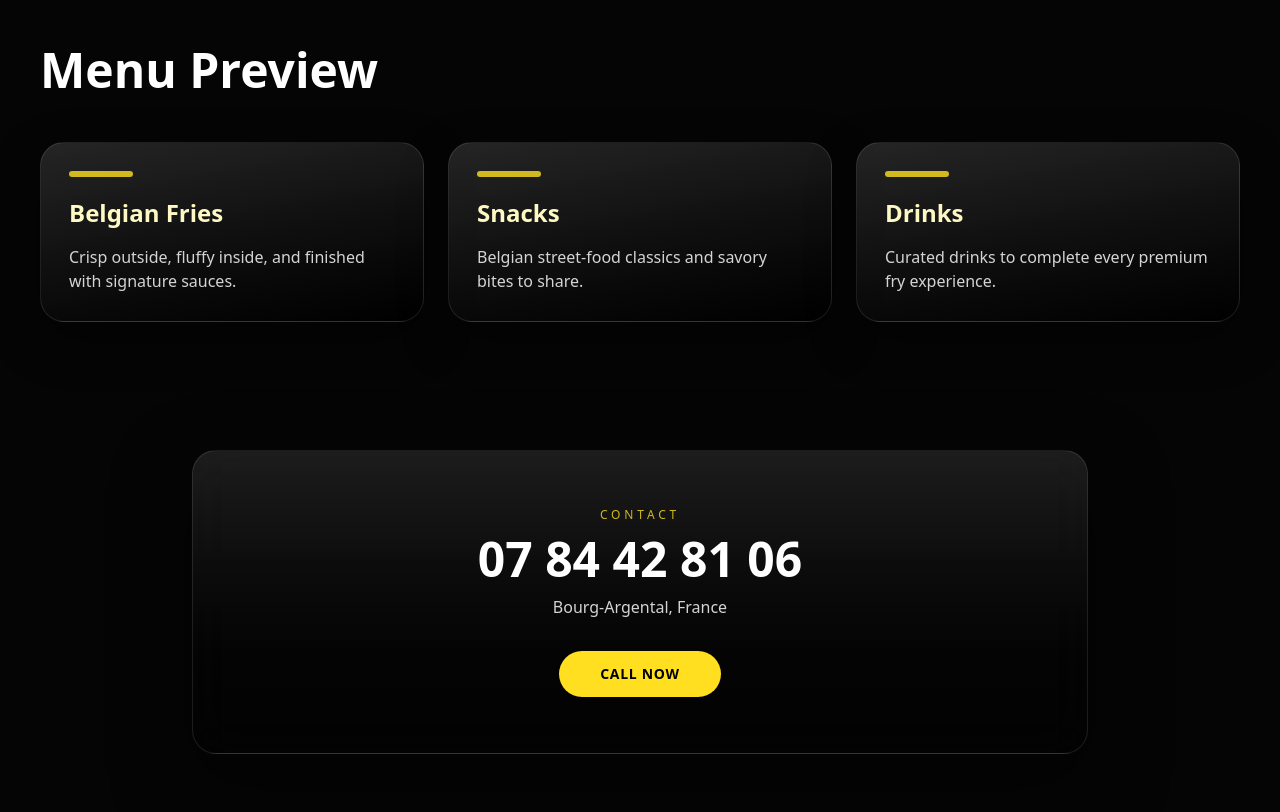
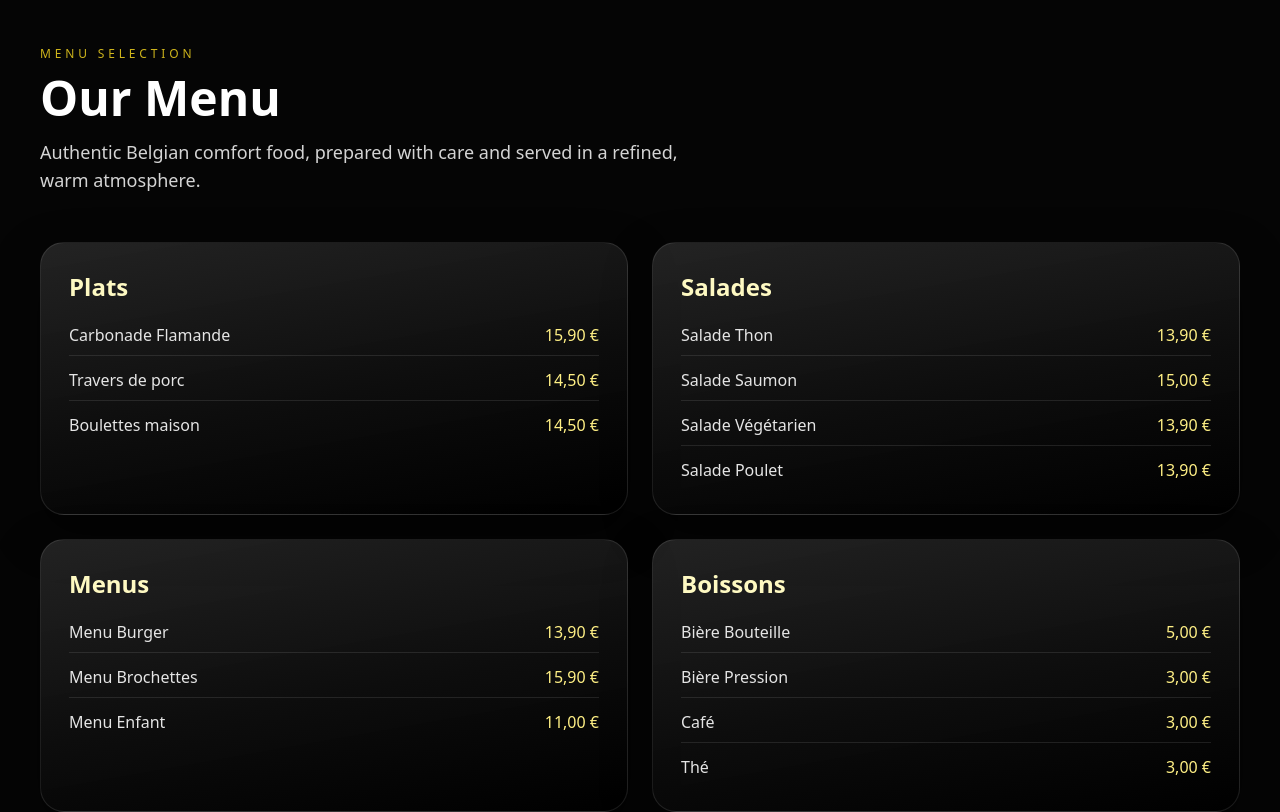
Before and after one commit to ardrotterdam/frietkot-bourg-argental, a Next.js app: page / in a window 1280 px wide. Shown: the part 1400-2212 px from the top of the page. Built offline with nearby package versions, Linux system fonts and the light colour scheme.

Commit message:
Revamp menu section on homepage by updating layout and content; introduce new categories for dishes and drinks, enhancing user experience and engagement with detailed offerings.

```diff
--- a/app/page.tsx
+++ b/app/page.tsx
@@ -91,32 +91,98 @@ export default function Home() {
 
         <section id="menu" className="px-6 py-24 md:px-10">
           <div className="mx-auto w-full max-w-7xl">
-            <h2 className="mb-12 text-3xl font-semibold md:text-5xl">
-              Menu Preview
-            </h2>
-            <div className="grid gap-6 md:grid-cols-3">
-              <article className="group rounded-3xl border border-white/10 bg-[linear-gradient(170deg,rgba(255,255,255,0.13),rgba(18,18,18,0.74)_55%,rgba(0,0,0,0.96))] p-7 shadow-[0_18px_48px_rgba(0,0,0,0.45)] transition-all duration-300 hover:-translate-y-1.5 hover:border-yellow-300/45 hover:shadow-[0_24px_60px_rgba(250,204,21,0.15)]">
-                <div className="mb-5 h-1.5 w-16 rounded-full bg-yellow-300/80 transition-all duration-300 group-hover:w-24" />
-                <h3 className="text-2xl font-semibold text-yellow-100">
-                  Belgian Fries
+            <p className="mb-3 text-xs uppercase tracking-[0.32em] text-yellow-300/80">
+              Menu Selection
+            </p>
+            <h2 className="text-3xl font-semibold md:text-5xl">Our Menu</h2>
+            <p className="mt-4 max-w-2xl text-neutral-300 md:text-lg">
+              Authentic Belgian comfort food, prepared with care and served in a
+              refined, warm atmosphere.
+            </p>
+
+            <div className="mt-12 grid gap-6 md:grid-cols-2">
+              <article className="rounded-3xl border border-white/10 bg-[linear-gradient(170deg,rgba(255,255,255,0.12),rgba(16,16,16,0.75)_55%,rgba(0,0,0,0.95))] p-7 shadow-[0_18px_48px_rgba(0,0,0,0.45)] transition-all duration-300 hover:-translate-y-1 hover:border-yellow-300/45 hover:shadow-[0_24px_60px_rgba(250,204,21,0.15)]">
+                <h3 className="mb-5 text-2xl font-semibold text-yellow-100">Plats</h3>
+                <ul className="space-y-3 text-neutral-200">
+                  <li className="flex items-center justify-between gap-4 border-b border-white/10 pb-2">
+                    <span>Carbonade Flamande</span>
+                    <span className="font-medium text-yellow-200">15,90 €</span>
+                  </li>
+                  <li className="flex items-center justify-between gap-4 border-b border-white/10 pb-2">
+                    <span>Travers de porc</span>
+                    <span className="font-medium text-yellow-200">14,50 €</span>
+                  </li>
+                  <li className="flex items-center justify-between gap-4 pb-1">
+                    <span>Boulettes maison</span>
+                    <span className="font-medium text-yellow-200">14,50 €</span>
+                  </li>
+                </ul>
+              </article>
+
+              <article className="rounded-3xl border border-white/10 bg-[linear-gradient(170deg,rgba(255,255,255,0.12),rgba(16,16,16,0.75)_55%,rgba(0,0,0,0.95))] p-7 shadow-[0_18px_48px_rgba(0,0,0,0.45)] transition-all duration-300 hover:-translate-y-1 hover:border-yellow-300/45 hover:shadow-[0_24px_60px_rgba(250,204,21,0.15)]">
+                <h3 className="mb-5 text-2xl font-semibold text-yellow-100">
+                  Salades
                 </h3>
-                <p className="mt-4 text-neutral-300">
-                  Crisp outside, fluffy inside, and finished with signature sauces.
-                </p>
+                <ul className="space-y-3 text-neutral-200">
+                  <li className="flex items-center justify-between gap-4 border-b border-white/10 pb-2">
+                    <span>Salade Thon</span>
+                    <span className="font-medium text-yellow-200">13,90 €</span>
+                  </li>
+                  <li className="flex items-center justify-between gap-4 border-b border-white/10 pb-2">
+                    <span>Salade Saumon</span>
+                    <span className="font-medium text-yellow-200">15,00 €</span>
+                  </li>
+                  <li className="flex items-center justify-between gap-4 border-b border-white/10 pb-2">
+                    <span>Salade Végétarien</span>
+                    <span className="font-medium text-yellow-200">13,90 €</span>
+                  </li>
+                  <li className="flex items-center justify-between gap-4 pb-1">
+                    <span>Salade Poulet</span>
+                    <span className="font-medium text-yellow-200">13,90 €</span>
+                  </li>
+                </ul>
               </article>
-              <article className="group rounded-3xl border border-white/10 bg-[linear-gradient(170deg,rgba(255,255,255,0.13),rgba(18,18,18,0.74)_55%,rgba(0,0,0,0.96))] p-7 shadow-[0_18px_48px_rgba(0,0,0,0.45)] transition-all duration-300 hover:-translate-y-1.5 hover:border-yellow-300/45 hover:shadow-[0_24px_60px_rgba(250,204,21,0.15)]">
-                <div className="mb-5 h-1.5 w-16 rounded-full bg-yellow-300/80 transition-all duration-300 group-hover:w-24" />
-                <h3 className="text-2xl font-semibold text-yellow-100">Snacks</h3>
-                <p className="mt-4 text-neutral-300">
-                  Belgian street-food classics and savory bites to share.
-                </p>
+
+              <article className="rounded-3xl border border-white/10 bg-[linear-gradient(170deg,rgba(255,255,255,0.12),rgba(16,16,16,0.75)_55%,rgba(0,0,0,0.95))] p-7 shadow-[0_18px_48px_rgba(0,0,0,0.45)] transition-all duration-300 hover:-translate-y-1 hover:border-yellow-300/45 hover:shadow-[0_24px_60px_rgba(250,204,21,0.15)]">
+                <h3 className="mb-5 text-2xl font-semibold text-yellow-100">Menus</h3>
+                <ul className="space-y-3 text-neutral-200">
+                  <li className="flex items-center justify-between gap-4 border-b border-white/10 pb-2">
+                    <span>Menu Burger</span>
+                    <span className="font-medium text-yellow-200">13,90 €</span>
+                  </li>
+                  <li className="flex items-center justify-between gap-4 border-b border-white/10 pb-2">
+                    <span>Menu Brochettes</span>
+                    <span className="font-medium text-yellow-200">15,90 €</span>
+                  </li>
+                  <li className="flex items-center justify-between gap-4 pb-1">
+                    <span>Menu Enfant</span>
+                    <span className="font-medium text-yellow-200">11,00 €</span>
+                  </li>
+                </ul>
               </article>
-              <article className="group rounded-3xl border border-white/10 bg-[linear-gradient(170deg,rgba(255,255,255,0.13),rgba(18,18,18,0.74)_55%,rgba(0,0,0,0.96))] p-7 shadow-[0_18px_48px_rgba(0,0,0,0.45)] transition-all duration-300 hover:-translate-y-1.5 hover:border-yellow-300/45 hover:shadow-[0_24px_60px_rgba(250,204,21,0.15)]">
-                <div className="mb-5 h-1.5 w-16 rounded-full bg-yellow-300/80 transition-all duration-300 group-hover:w-24" />
-                <h3 className="text-2xl font-semibold text-yellow-100">Drinks</h3>
-                <p className="mt-4 text-neutral-300">
-                  Curated drinks to complete every premium fry experience.
-                </p>
+
+              <article className="rounded-3xl border border-white/10 bg-[linear-gradient(170deg,rgba(255,255,255,0.12),rgba(16,16,16,0.75)_55%,rgba(0,0,0,0.95))] p-7 shadow-[0_18px_48px_rgba(0,0,0,0.45)] transition-all duration-300 hover:-translate-y-1 hover:border-yellow-300/45 hover:shadow-[0_24px_60px_rgba(250,204,21,0.15)]">
+                <h3 className="mb-5 text-2xl font-semibold text-yellow-100">
+                  Boissons
+                </h3>
+                <ul className="space-y-3 text-neutral-200">
+                  <li className="flex items-center justify-between gap-4 border-b border-white/10 pb-2">
+                    <span>Bière Bouteille</span>
+                    <span className="font-medium text-yellow-200">5,00 €</span>
+                  </li>
+                  <li className="flex items-center justify-between gap-4 border-b border-white/10 pb-2">
+                    <span>Bière Pression</span>
+                    <span className="font-medium text-yellow-200">3,00 €</span>
+                  </li>
+                  <li className="flex items-center justify-between gap-4 border-b border-white/10 pb-2">
+                    <span>Café</span>
+                    <span className="font-medium text-yellow-200">3,00 €</span>
+                  </li>
+                  <li className="flex items-center justify-between gap-4 pb-1">
+                    <span>Thé</span>
+                    <span className="font-medium text-yellow-200">3,00 €</span>
+                  </li>
+                </ul>
               </article>
             </div>
           </div>
```
